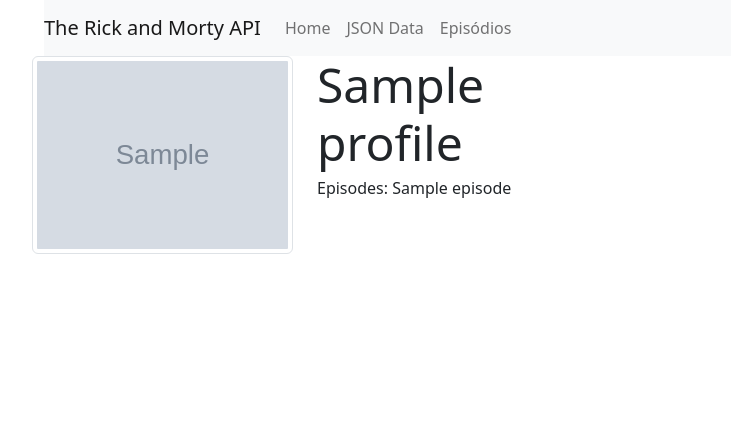
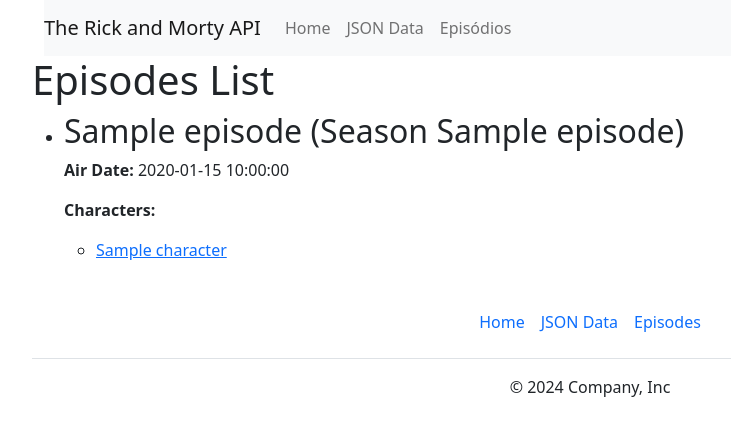
Before and after one commit to Andiichi/Desafio_API_Rick_and_Morty, a Flask app: template templates/episodes.html in a window 1280 px wide. Shown: the top 436 px of the page, without its empty margins (50-781 px from the left). Run offline with Flask 3, Linux system fonts and the light colour scheme; the template is opened without the code that fills it: most values are stand-ins (such as "Sample title", 1, 10 or a date in 2020); grey boxes marked "Sample" are stand-in pictures.

Commit message:
algumas alteracoes e add de pasta de css e js

```diff
--- a/app.py
+++ b/app.py
@@ -1,4 +1,4 @@
-from flask import Flask, render_template, jsonify
+from flask import Flask, render_template, jsonify, request
 import urllib.request, json
 
 app = Flask(__name__)
@@ -6,12 +6,22 @@ app = Flask(__name__)
 
 @app.route('/')
 def get_list_characters_page():
-    url = 'https://rickandmortyapi.com/api/character/'
+    page = request.args.get('page', 1)
+    url = f'https://rickandmortyapi.com/api/character/?page={page}'
     response = urllib.request.urlopen(url)
     data = response.read()
     data_dict = json.loads(data)
 
-    return render_template('characters.html', characters=data_dict['results'])
+    return render_template('characters.html', characters=data_dict['results'], current_page=page)
+
+# @app.route('/')
+# def get_list_characters_page():
+#     url = 'https://rickandmortyapi.com/api/character/'
+#     response = urllib.request.urlopen(url)
+#     data = response.read()
+#     data_dict = json.loads(data)
+
+#     return render_template('characters.html', characters=data_dict['results'])
 
 @app.route('/profile/<id>')
 def get_profile(id):
@@ -30,12 +40,7 @@ def get_episodes():
     data = response.read()
     data_dict = json.loads(data)
 
-    episodes_dict= []
-
-    for episode in episodes_dict['results']:
-        episodes_dict.append(episode)
-
-    return jsonify({'results': episodes_dict})
+    return render_template('episodes.html', episodes=data_dict['results'])
 
 
 
@@ -56,18 +61,22 @@ def get_list_characters():
             'species': character['species'],
             'type': character['type'],
             'gender': character['gender'],
-            # 'origin': {
-            #     'name': character['origin']['name'],
-            #     'url': character['origin']['url'],
-            # },
-            # 'location': {
-            #     'name': character['location']['name'],
-            #     'url': character['location']['url'],
-            # },
+            'origin': {
+                'name': character['origin']['name'],
+                'url': character['origin']['url'],
+            },
+            'location': {
+                'name': character['location']['name'],
+                'url': character['location']['url'],
+            },
             'image': character['image'],
-            # 'episode': character['episode']
+            'episode': character['episode']
         }
 
         characters.append(character_info)
 
     return jsonify({'results': characters})
+
+
+if __name__ == "__main__":
+    app.run(debug=True)
--- /dev/null
+++ b/static/script.js
@@ -0,0 +1,14 @@
+let currentPage = {{ current_page }};
+
+document.getElementById('load-more').addEventListener('click', function() {
+    currentPage++;
+    fetch(`/?page=${currentPage}`)
+        .then(response => response.text())
+        .then(data => {
+            const parser = new DOMParser();
+            const doc = parser.parseFromString(data, 'text/html');
+            const newCharacters = doc.querySelector('#character-list').innerHTML;
+            document.getElementById('character-list').innerHTML = newCharacters;
+        })
+        .catch(error => console.error('Error:', error));
+});
--- a/templates/episodes.html
+++ b/templates/episodes.html
@@ -1,16 +1,22 @@
 {% extends "layout.html" %}
 
 {% block content %}
-  <div class="row">
-
-    <div class="col-sm-3 col-6">
-      <img src="{{profile.image}}" alt="{{profile.name}}"
-      class=" img-fluid img-thumbnail" />
-    </div>
-
-    <div class="col-sm-3 col-6">
-      <h1 class="display-5">{{profile.name}}</h1>
-      <h1 class="h6">Episodes: {{profile.episode}}</h1>
-
-  </div>
+<h1>Episodes List</h1>
+<ul>
+    {% for episode in episodes %}
+    <li>
+        <h2>{{ episode.name }} (Season {{ episode.episode }})</h2>
+        <p><strong>Air Date:</strong> {{ episode.air_date }}</p>
+        <p><strong>Characters:</strong></p>
+        <ul>
+            {% for character_url in episode.characters %}
+            <li>
+                <!-- Aqui você pode criar um link para o perfil do personagem -->
+                <a href="{{ character_url }}">{{ character_url }}</a>
+            </li>
+            {% endfor %}
+        </ul>
+    </li>
+    {% endfor %}
+</ul>
 {% endblock %}
--- /dev/null
+++ b/templates/footer.html
@@ -0,0 +1,10 @@
+
+<!-- Footer -->
+<footer class="py-3 my-4">
+    <ul class="nav justify-content-center border-bottom pb-3 mb-3">
+      <li class="nav-item"><a href="#" class="nav-link px-2 text-body-secondary">Home</a></li>
+      <li class="nav-item"><a href="#" class="nav-link px-2 text-body-secondary">JSON Data</a></li>
+      <li class="nav-item"><a href="#" class="nav-link px-2 text-body-secondary">Episodes</a></li>
+    </ul>
+    <p class="text-center text-body-secondary">&copy; 2024 Company, Inc</p>
+  </footer>
--- a/templates/layout.html
+++ b/templates/layout.html
@@ -5,6 +5,7 @@
     <meta name="viewport" content="width=device-width, initial-scale=1">
     <title>Aulas - The Rick and Morty API </title>
     <link href="https://cdn.jsdelivr.net/npm/bootstrap@5.2.3/dist/css/bootstrap.min.css" rel="stylesheet" integrity="sha384-rbsA2VBKQhggwzxH7pPCaAqO46MgnOM80zW1RWuH61DGLwZJEdK2Kadq2F9CUG65" crossorigin="anonymous">
+    <link rel="stylesheet" type="text/css" href="{{ url_for('static', filename= 'footer.css') }}"/>
   </head>
   <body>
 
@@ -14,10 +15,11 @@
 
       {% block content %}    {% endblock %}
 
-
+      {% include "footer.html" %}
 
     </main>
 
+  </body>
 
-  </body>
+  <script src="{{ url_for('static', filename= 'script.js') }}"></script>
 </html>
--- a/templates/pagination.html
+++ b/templates/pagination.html
@@ -1,10 +1,10 @@
-{% extends "layout.html" %}
+
 
 {% block content %}
 
         <div class="d-grid gap-2 d-md-block">
           <a href="/?page={{page}}"
-          class="btn btn-primary center">carregar mais</a>
+          class="btn btn-primary">carregar mais</a>
         </div>
 
 {% endblock %}
```
Also changed, not shown: static/footer.css (added, +79 -0 lines), templates/characters.html (+12 -3 lines).
